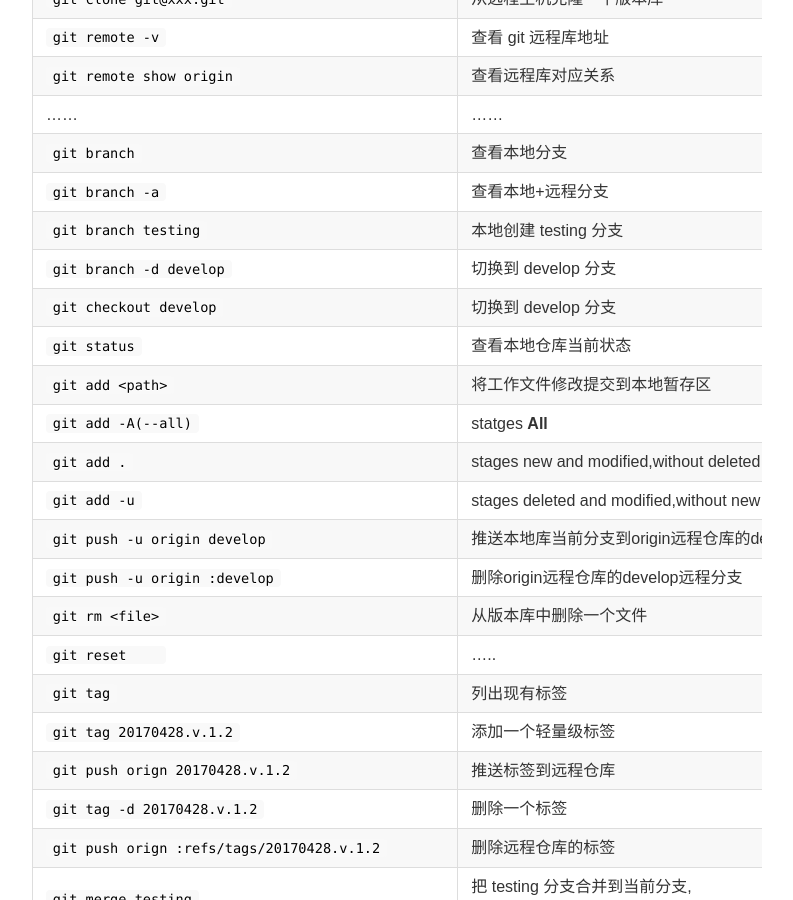
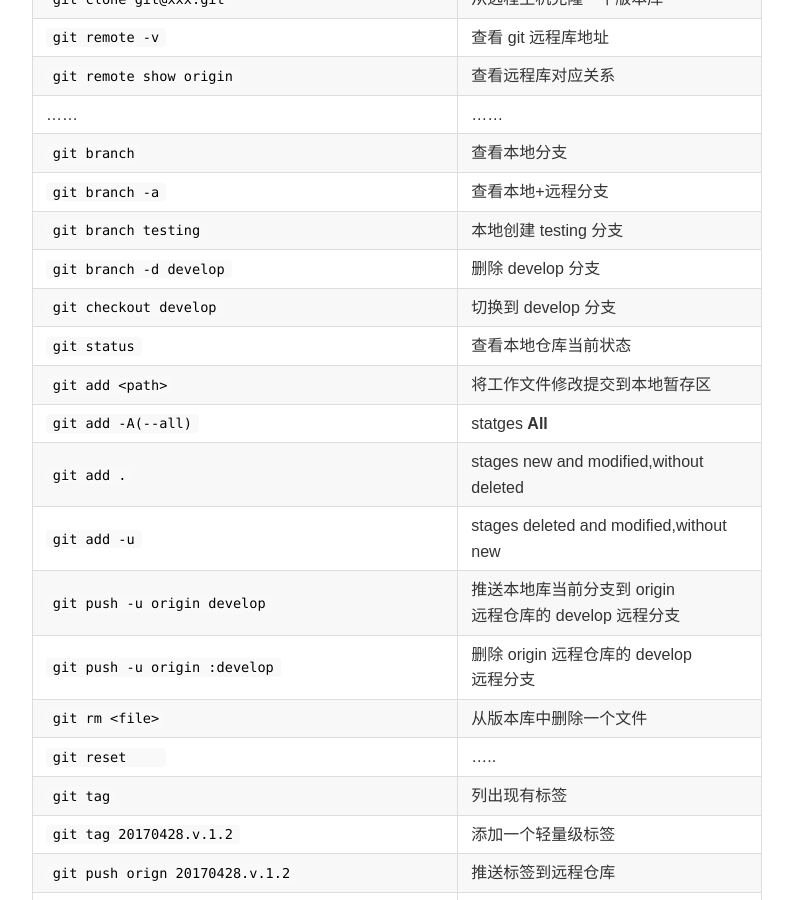
Before and after one commit to stdupanda/stdupanda.github.io, a Jekyll site: the page built from _posts/git/2017-05-05-git-commands.md, in a window 1280 px wide and 900 px high, scrolled down 360 px. Shown: the whole window, without its empty margins (118-911 px from the left). Built offline with Jekyll 4.4.1, drawn with Linux system fonts in a browser that asks for light colours; nearby versions of some CDN libraries; comment, search, counter and statistics services are not loaded.

Commit message:
mod error

```diff
--- a/_posts/git/2017-05-05-git-commands.md
+++ b/_posts/git/2017-05-05-git-commands.md
@@ -18,15 +18,15 @@ keywords: Python, Ubuntu, psutil
 | `git branch`                                         | 查看本地分支               |
 | `git branch -a`                                      | 查看本地+远程分支 |
 | `git branch testing`                                 | 本地创建 testing 分支         |
-| `git branch -d develop`                              | 切换到 develop 分支 |
+| `git branch -d develop`                              | 删除 develop 分支 |
 | `git checkout develop`                               | 切换到 develop 分支 |
 | `git status`                                         | 查看本地仓库当前状态  |
 | `git add <path>`                                     | 将工作文件修改提交到本地暂存区  |
 | `git add -A(--all)`                                  | statges **All**       |
 | `git add .`                                          | stages new and modified,without deleted      |
 | `git add -u`                                         | stages deleted and modified,without new       |
-| `git push -u origin develop`                         | 推送本地库当前分支到origin远程仓库的develop远程分支        |
-| `git push -u origin :develop`                        | 删除origin远程仓库的develop远程分支        |
+| `git push -u origin develop`                         | 推送本地库当前分支到 origin 远程仓库的 develop 远程分支        |
+| `git push -u origin :develop`                        | 删除 origin 远程仓库的 develop 远程分支        |
 | `git rm <file>`                                      | 从版本库中删除一个文件       |
 | `git reset    `                                      | .....       |
 | `git tag`                                            | 列出现有标签      |
```
